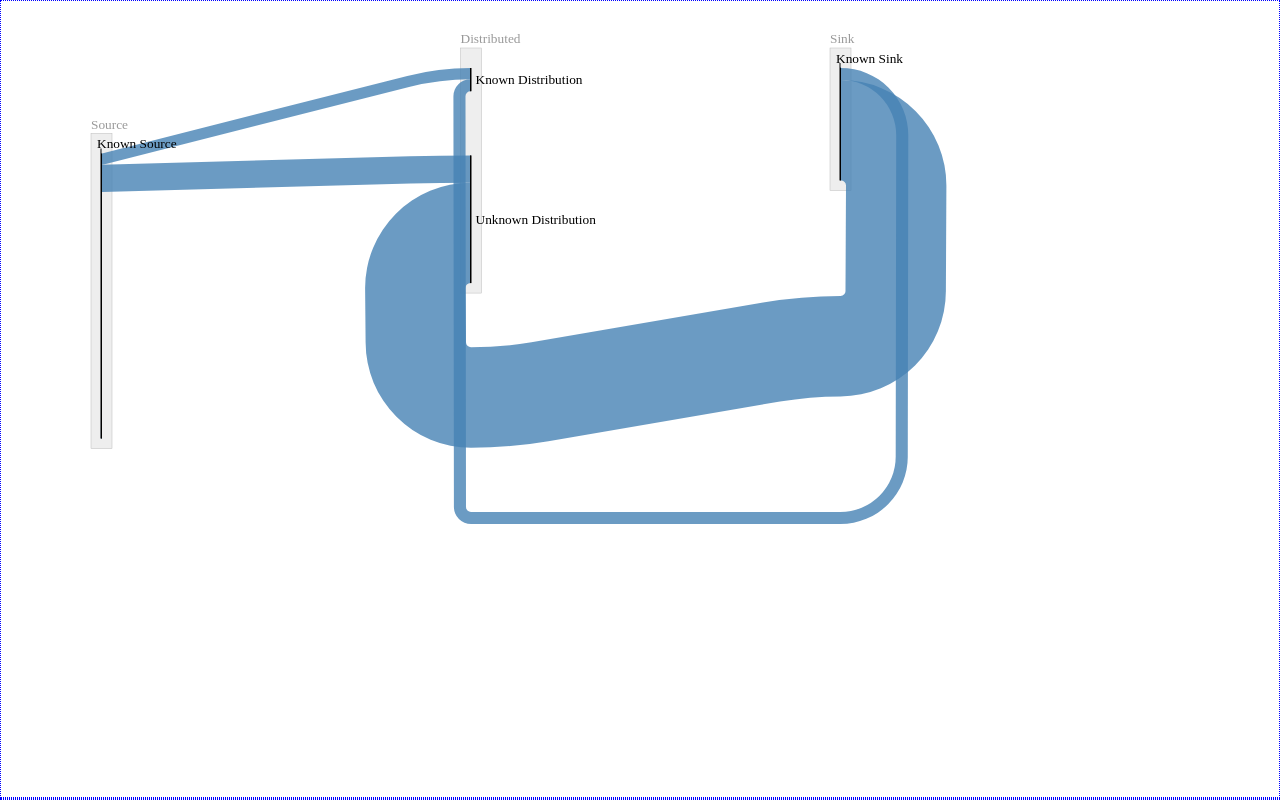
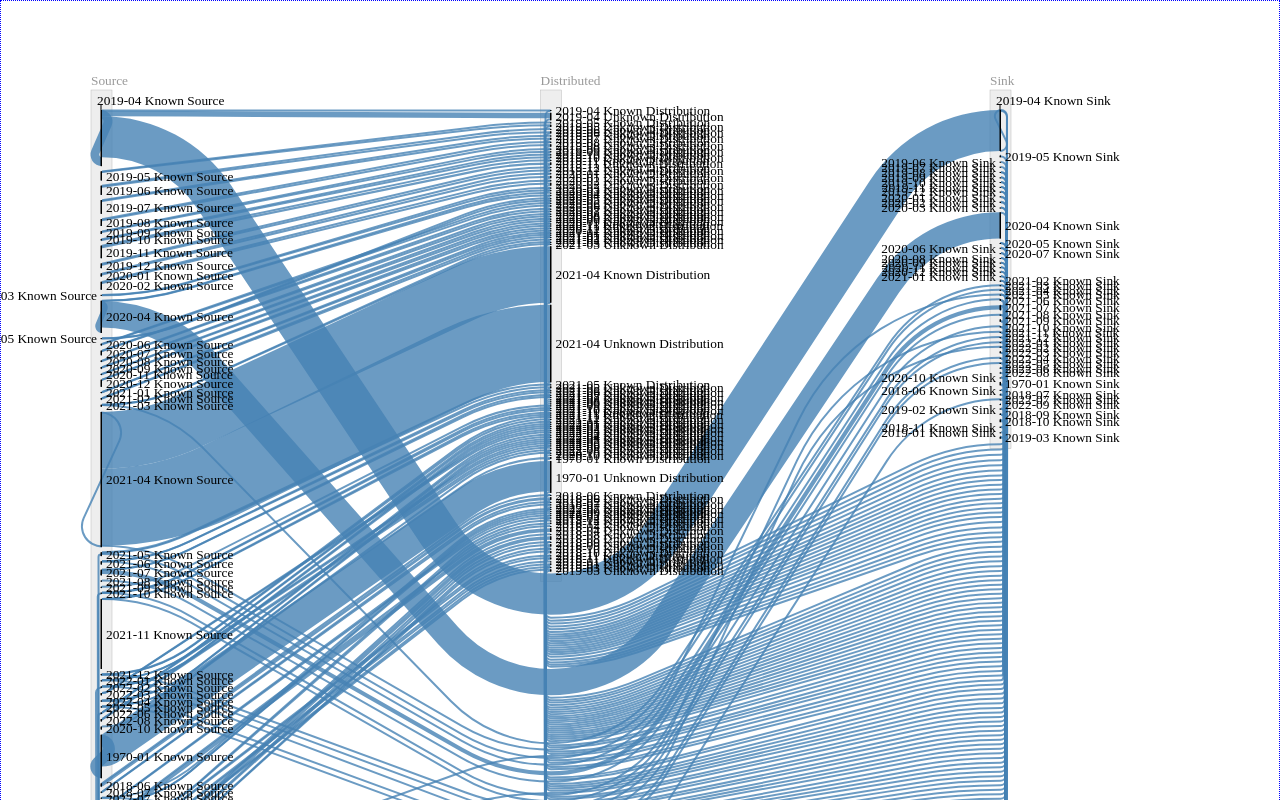
Before and after one commit to BananoCoin/banano-distribution-stats, a website: page web/index.html in a window 1280 px wide. Drawn offline with Linux system fonts and the light colour scheme.

Commit message:
debugging chart

```diff
--- a/web/index.html
+++ b/web/index.html
@@ -13,7 +13,7 @@
   <div class="box">
     <div class="row content">
       <div id="sankey" class="sankey">
-        <svg width="1000" height="600"></svg>
+        <svg width="2000" height="8000"></svg>
       </div>
     </div>
     <div class="row footer"></div>
--- a/web/index.js
+++ b/web/index.js
@@ -13,7 +13,7 @@ const loadBananoDistributionStats = async () => {
   window.bananoDistributionStats = responseJson;
 
   var layout = d3.sankey()
-                .extent([[100, 10], [840, 580]]);
+                .extent([[100, 10], [1000, 1000]]);
 
   var diagram = d3.sankeyDiagram()
                   .linkTitle(d3.sankeyLinkTitle(function (d) { return d.title; },
@@ -25,81 +25,79 @@ const loadBananoDistributionStats = async () => {
 
   sankey.links = [];
 
+  const timeChunkSet = new Set();
   window.bananoDistributionStats.forEach((stat) => {
-    if(stat.timeChunk.startsWith("2019-03"))
-    {
+    timeChunkSet.add(stat.timeChunk);
+  });
+  window.bananoDistributionStats.forEach((stat) => {
+    // if(stat.timeChunk.startsWith("2019-03"))
+    // {
       sankey.links.push({
         source:stat.timeChunk + '-' + stat.srcType,
         target:stat.timeChunk + '-' + stat.destType,
         value:stat.amount,
       })
-    }
+    // }
   })
 
   sankey.groups = [
   {
     "title": "Source",
     "id": "source",
-    "nodes": ["2019-03-source"]
+    "nodes": []
   },
   {
     "title": "Distributed",
     "id": "distributed",
-    "nodes": ["2019-03-distributed-to-known", "2019-03-distributed-to-unknown"]
+    "nodes": []
   },
   {
     "title": "Sink",
     "id": "sink",
-    "nodes": ["2019-03-sink"]
+    "nodes": []
   }];
-  sankey.nodes = [
-  {
-    "title": "Known Source",
-    "id": "2019-03-source",
-    "direction": "r"
-  },
-  {
-    "title": "Known Sink",
-    "id": "2019-03-sink",
-    "direction": "r"
-  },
-  {
-    "title": "Known Distribution",
-    "id": "2019-03-distributed-to-known",
-    "direction": "r"
-  },
-  {
-    "title": "Unknown Distribution",
-    "id": "2019-03-distributed-to-unknown",
-    "direction": "r"
-  }];
+
+  sankey.nodes = [];
   sankey.order = [
-    [
-      ["2019-03-source"]
-    ],
-    [
-      ["2019-03-distributed-to-known", "2019-03-distributed-to-unknown"]
-    ],
-    [
-      ["2019-03-sink"]
-    ],
+    [      [      ]],
+    [      [      ]    ],
+    [      [    ]    ],
   ]
+  for (const timeChunk of timeChunkSet) {
+    sankey.groups[0].nodes.push(`${timeChunk}-source`)
+    sankey.groups[1].nodes.push(`${timeChunk}-distributed-to-known`)
+    sankey.groups[1].nodes.push(`${timeChunk}-distributed-to-unknown`)
+    sankey.groups[2].nodes.push(`${timeChunk}-sink`)
+
+    sankey.order[0][0].push(`${timeChunk}-source`)
+    sankey.order[1][0].push(`${timeChunk}-distributed-to-known`)
+    sankey.order[1][0].push(`${timeChunk}-distributed-to-unknown`)
+    sankey.order[2][0].push(`${timeChunk}-sink`)
+
+    sankey.nodes.push({
+      title:`${timeChunk} Known Source`,
+      direction:'r',
+      id:`${timeChunk}-source`
+    });
+    sankey.nodes.push({
+      title:`${timeChunk} Known Distribution`,
+      direction:'r',
+      id:`${timeChunk}-distributed-to-known`
+    });
+    sankey.nodes.push({
+      title:`${timeChunk} Unknown Distribution`,
+      direction:'r',
+      id:`${timeChunk}-distributed-to-unknown`
+    });
+    sankey.nodes.push({
+      title:`${timeChunk} Known Sink`,
+      direction:'r',
+      id:`${timeChunk}-sink`
+    });
+  }
 
   layout.ordering(sankey.order);
   var el = d3.select('#sankey svg')
             .datum(layout(sankey))
             .call(diagram.groups(sankey.groups));
-
-
-  // const energyResponse = await fetch('uk_energy.json', {
-  //   method: 'GET',
-  //   headers: {
-  //     'content-type': 'application/json',
-  //   },
-  // });
-  // const energyResponseJson = await energyResponse.json();
-  // layout.ordering(energyResponseJson.order);
-  // var el = d3.select('#sankey svg')
-  //           .datum(layout(energyResponseJson))
-  //           .call(diagram.groups(energyResponseJson.groups));
 };
```
